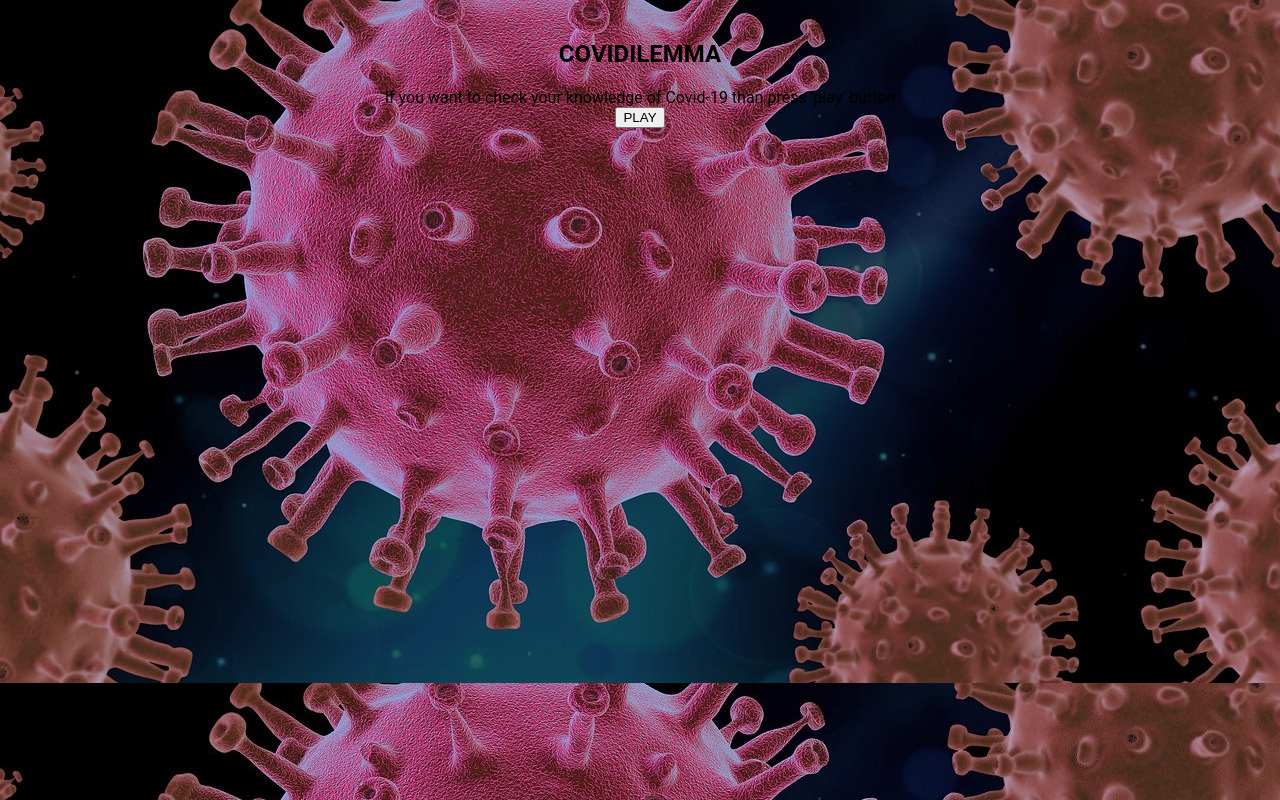
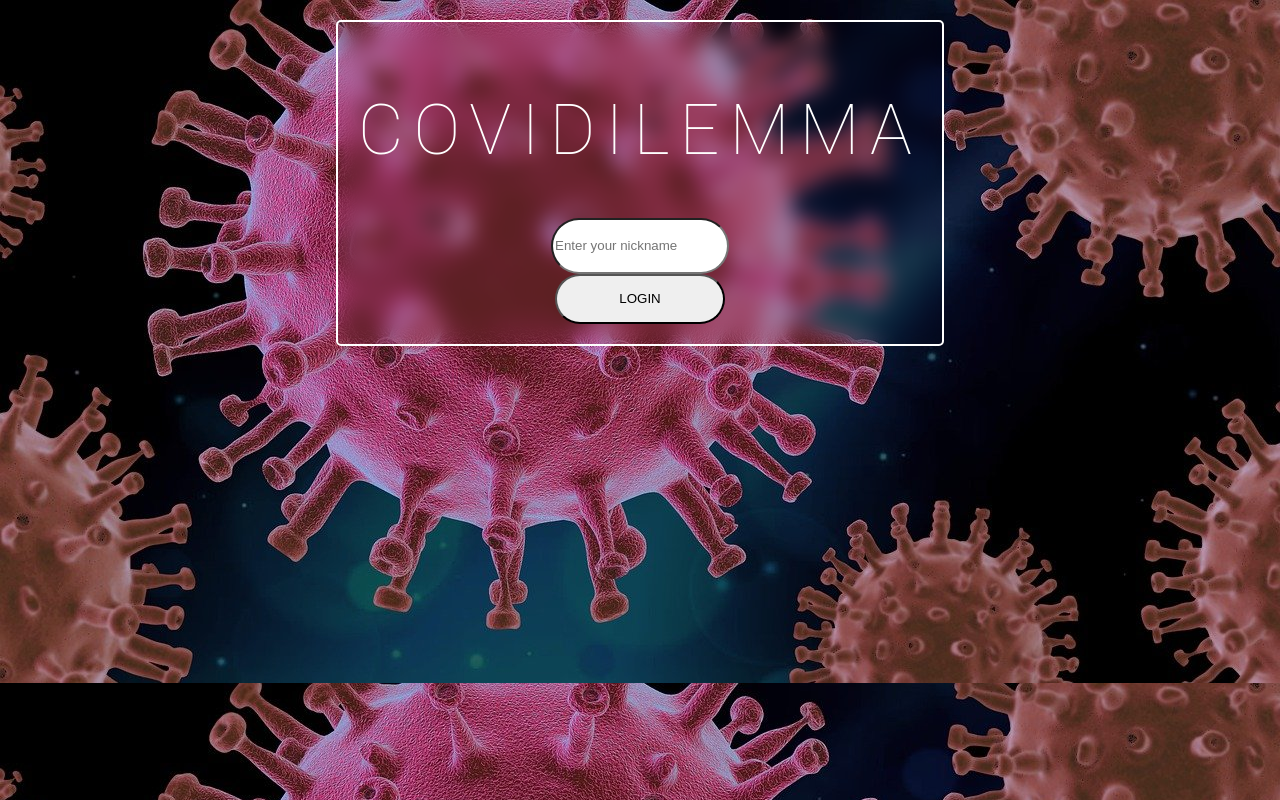
Before and after one commit to eviczia/covidilemma-be, a React (Create React App) app in the folder Frontend/covidilemma-fe/: page / in a window 1280 px wide. Built offline with nearby package versions, Linux system fonts and the light colour scheme.

Commit message:
redirect works, but there is no restriction

```diff
--- a/Frontend/covidilemma-fe/src/App.js
+++ b/Frontend/covidilemma-fe/src/App.js
@@ -9,10 +9,10 @@ function App() {
     <Router>
       <Switch>
         <div className="App">
-          <Route path="/login">
+          <Route exact path="/">
             <Login />
           </Route>
-          <Route exact path="/">
+          <Route path="/main">
             <Main />
           </Route>
         </div>
--- a/Frontend/covidilemma-fe/src/components/Login.js
+++ b/Frontend/covidilemma-fe/src/components/Login.js
@@ -1,25 +1,29 @@
 import React, { useState } from "react";
 import axios from "axios";
 import "./Login.css";
+import { useHistory } from "react-router-dom";
 
 function Login() {
   const [user, setUser] = useState({
-    name: "",
+    username: "",
   });
 
   //   const [errorMessage, setErrorMessage] = useState({
   //     message: "",
   //     isError: false,
   //   });
+  let history = useHistory();
 
   async function handleSubmit(event) {
     event.preventDefault();
 
     axios
-      .post("http://localhost:8080/login", {
-        nickname: user.name,
+      .post("https://jsonplaceholder.typicode.com/posts", {
+        name: user.username,
       })
       .then((response) => {
+        console.log(response);
+        history.push("/main");
         //   if (response.status === 400) {
         //   } else if (response.status === 200) {
         //     setUser(user.nickName);
@@ -30,7 +34,7 @@ function Login() {
   }
 
   function handleInputChange(event) {
-    setUser({ name: event.target.value });
+    setUser({ username: event.target.value });
   }
 
   return (
@@ -44,7 +48,7 @@ function Login() {
             <input
               type="text"
               name="nickname"
-              value={user.name}
+              value={user.username}
               placeholder="Enter your nickname"
               className="nicknameInput"
               onChange={handleInputChange}
```
